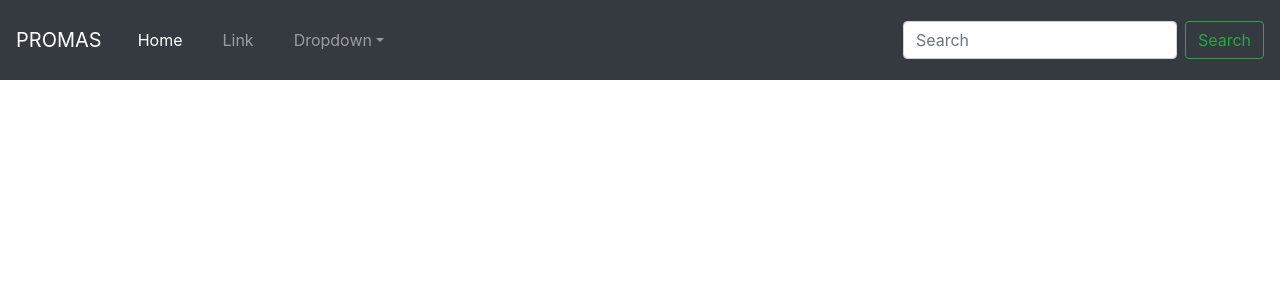
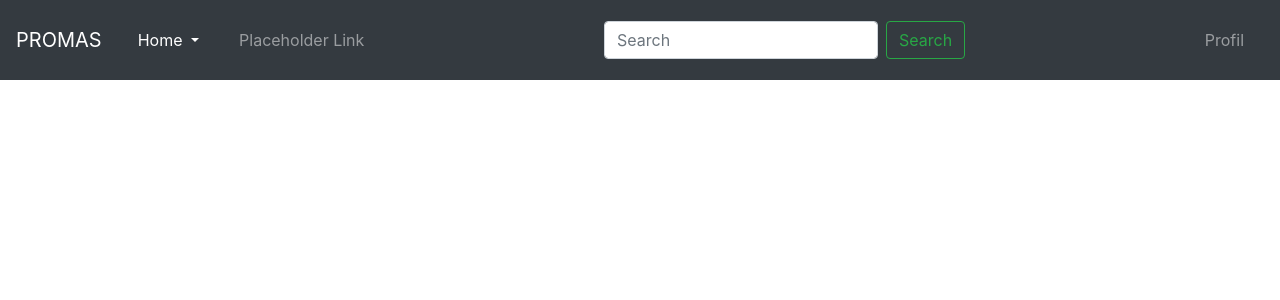
Before and after one commit to m24goller09/Webapplication, an Angular app in the folder AngularForWebApp/: page /home in a window 1280 px wide. Shown: the top 300 px of the page. Built offline with nearby package versions, Linux system fonts and the light colour scheme.

Commit message:
Adjusted Menu-bar Dropdown on Home - got rid of unused `Dropdown`placeholder Specified the link as a placeholder Added Profil-Link (here could also be a profil-icon)

```diff
--- a/AngularForWebApp/src/app/components/menu-bar/menu-bar.component.html
+++ b/AngularForWebApp/src/app/components/menu-bar/menu-bar.component.html
@@ -6,19 +6,17 @@
 			aria-expanded="false" aria-label="Toggle navigation"></button>
 	<div class="collapse navbar-collapse" id="collapsibleNavId">
 		<ul class="navbar-nav mr-auto mt-2 mt-lg-0">
-			<li class="nav-item active">
-				<a class="nav-link" href="#">Home <span class="sr-only">(current)</span></a>
+			<li class="nav-item dropdown active">
+				<a class="nav-link dropdown-toggle" href="#" id="dropdownId" data-toggle="dropdown" aria-haspopup="true"
+				   aria-expanded="false">Home <span class="sr-only">(current)</span></a>
+				<div class="dropdown-menu" aria-labelledby="dropdownId">
+					<a class="dropdown-item" href="#">Running Projects</a>
+					<a class="dropdown-item" href="#">Finished Projects</a>
+
+				</div>
 			</li>
 			<li class="nav-item">
-				<a class="nav-link" href="#">Link</a>
-			</li>
-			<li class="nav-item dropdown">
-				<a class="nav-link dropdown-toggle" href="#" id="dropdownId" data-toggle="dropdown" aria-haspopup="true"
-				   aria-expanded="false">Dropdown</a>
-				<div class="dropdown-menu" aria-labelledby="dropdownId">
-					<a class="dropdown-item" href="#">Action 1</a>
-					<a class="dropdown-item" href="#">Action 2</a>
-				</div>
+				<a class="nav-link" href="#">Placeholder Link</a>
 			</li>
 		</ul>
 		<form class="form-inline my-2 my-lg-0">
@@ -26,4 +24,10 @@
 			<button class="btn btn-outline-success my-2 my-sm-0" type="submit">Search</button>
 		</form>
 	</div>
+	<div class="navbar-collapse collapse w-20 order-3 dual-collapse2">
+		<ul class="navbar-nav ml-auto">
+			<li class="nav-item">
+				<a class="nav-link" href="#">Profil</a>
+		</ul>
+	</div>
 </nav>
```
